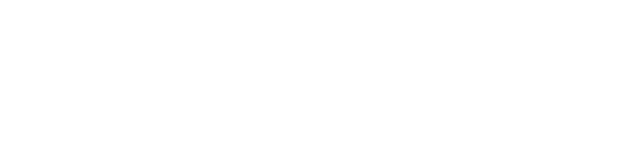
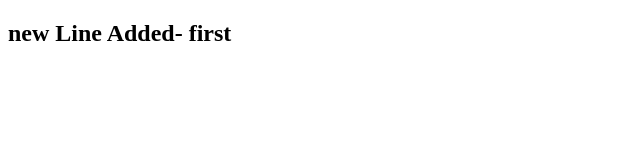
Before and after one commit to arafatkhan/testgit, a plain HTML site: page index.html in a window 1280 px wide. Shown: the whole page, without its empty margins (0-640 px from the left). Drawn offline with Linux system fonts and the light colour scheme.

Commit message:
first line add

```diff
--- a/index.html
+++ b/index.html
@@ -7,6 +7,6 @@
     <title>main file</title>
 </head>
 <body>
-
+    <h2>new Line Added- first</h2>
 </body>
 </html>
```
